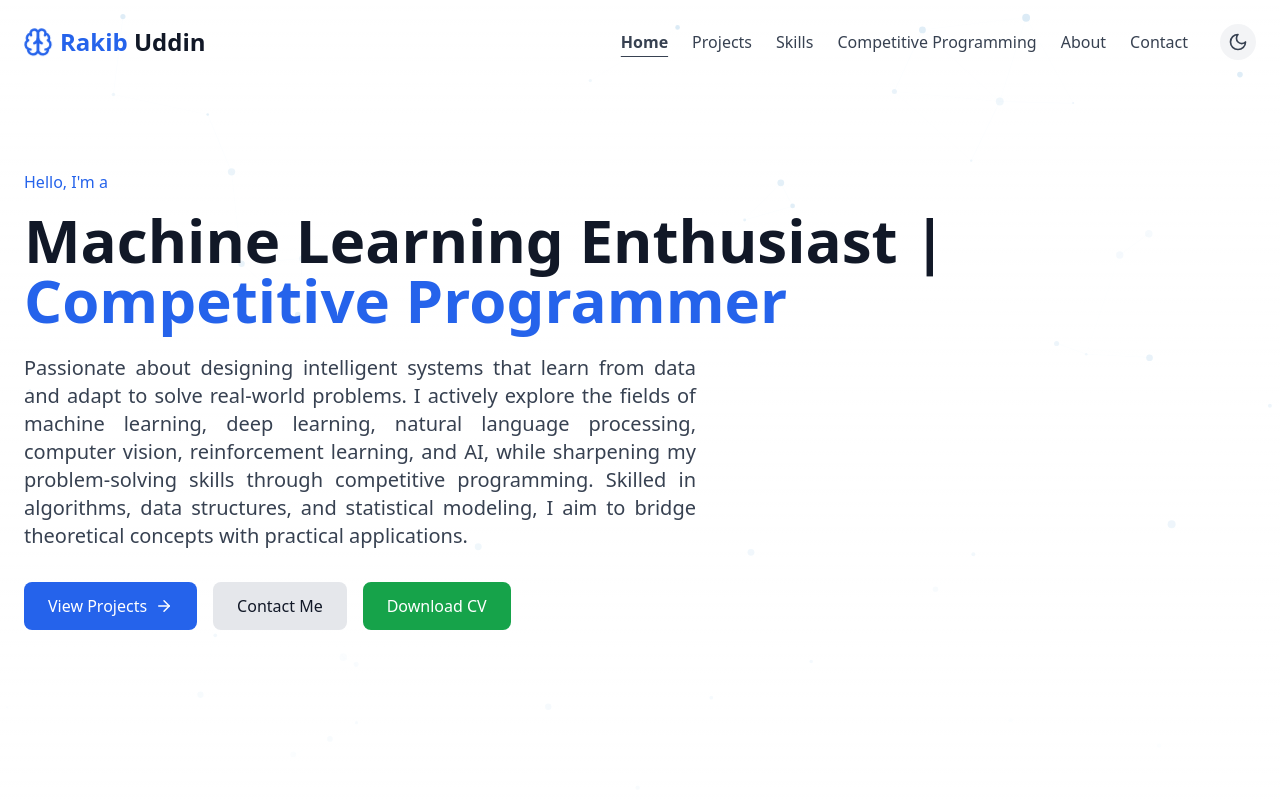
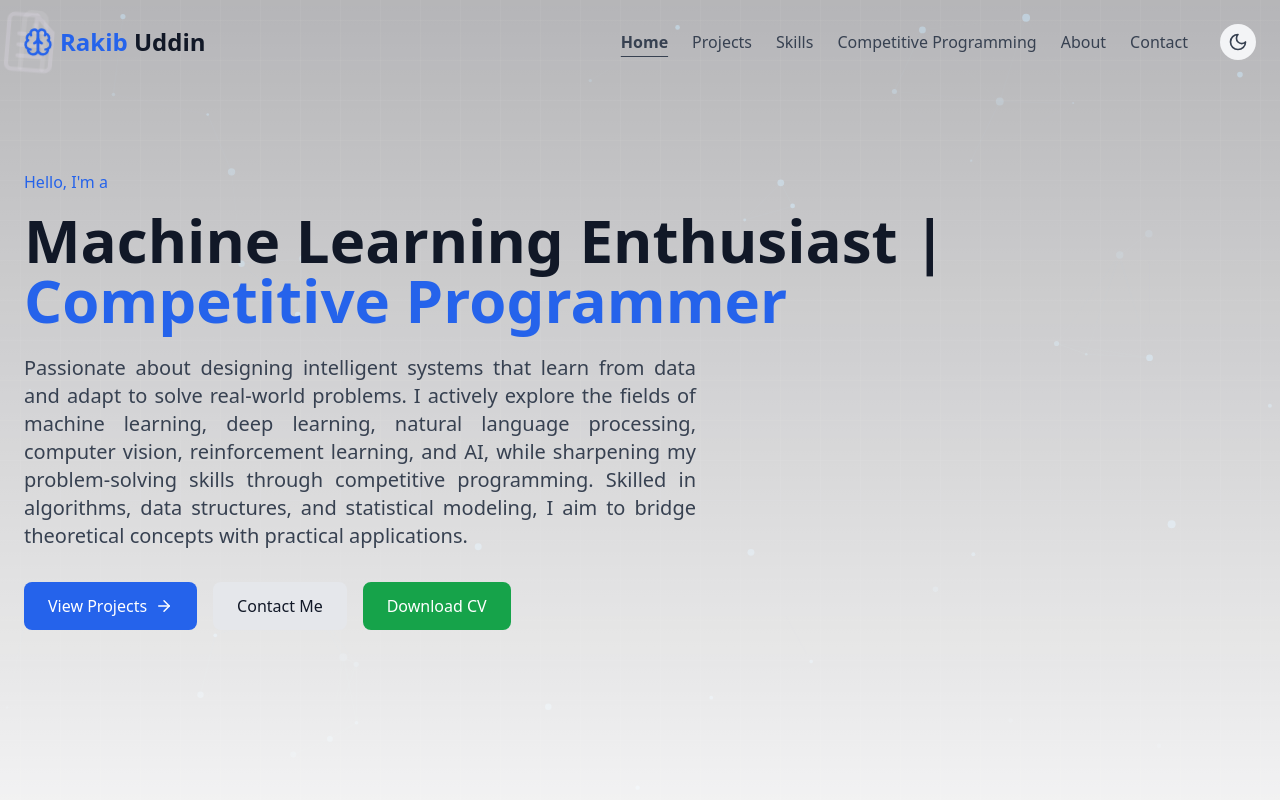
Before and after one commit to MDrakib-uddin/Portfolio, a React (Vite) app: page / in a window 1280 px wide. Shown: the top 800 px of the page. Built offline with nearby package versions, Linux system fonts and the light colour scheme.

Commit message:
Global ResearchAI-style animated background: dark, grid, floating icons (no content change)

```diff
--- a/src/App.tsx
+++ b/src/App.tsx
@@ -9,11 +9,13 @@ import CompetitiveProgramming from './components/sections/CompetitiveProgramming
 import Contact from './components/sections/Contact';
 import Footer from './components/layout/Footer';
 import { ThemeProvider } from './contexts/ThemeContext';
+import BackgroundGrid from './components/layout/BackgroundGrid';
 
 function App() {
   return (
     <ThemeProvider>
-      <div className="min-h-screen bg-white dark:bg-gray-900 text-gray-900 dark:text-white">
+      <BackgroundGrid />
+      <div className="min-h-screen text-gray-900 dark:text-white relative z-10">
         <Navbar />
         <main>
           <Hero />
--- /dev/null
+++ b/src/components/layout/BackgroundGrid.tsx
@@ -0,0 +1,41 @@
+import React from 'react';
+
+const icons = [
+  // Lucide FileText
+  <svg key="file" width="64" height="64" viewBox="0 0 24 24" fill="none" stroke="currentColor" strokeWidth="1.5" strokeLinecap="round" strokeLinejoin="round" className="absolute opacity-20 text-purple-300" style={{left: '10%', top: '20%'}}><path d="M14 2H6a2 2 0 0 0-2 2v16a2 2 0 0 0 2 2h12a2 2 0 0 0 2-2V8z"/><polyline points="14 2 14 8 20 8"/><line x1="16" y1="13" x2="8" y2="13"/><line x1="16" y1="17" x2="8" y2="17"/><line x1="10" y1="9" x2="8" y2="9"/></svg>,
+  // Lucide Bot
+  <svg key="bot" width="80" height="80" viewBox="0 0 24 24" fill="none" stroke="currentColor" strokeWidth="1.5" strokeLinecap="round" strokeLinejoin="round" className="absolute opacity-15 text-purple-400" style={{right: '8%', bottom: '18%'}}><rect x="3" y="11" width="18" height="10" rx="2"/><circle cx="12" cy="5" r="2"/><path d="M12 7v4"/><path d="M8 16h.01"/><path d="M16 16h.01"/></svg>,
+  // Lucide Brain
+  <svg key="brain" width="72" height="72" viewBox="0 0 24 24" fill="none" stroke="currentColor" strokeWidth="1.5" strokeLinecap="round" strokeLinejoin="round" className="absolute opacity-10 text-purple-200" style={{left: '70%', top: '10%'}}><path d="M15.5 5.5A2.5 2.5 0 0 0 13 3h-2a2.5 2.5 0 0 0-2.5 2.5V21"/><path d="M8.5 5.5A2.5 2.5 0 0 1 11 3h2a2.5 2.5 0 0 1 2.5 2.5V21"/><path d="M12 7v4"/><path d="M9 12h6"/></svg>,
+  // Lucide Code
+  <svg key="code" width="56" height="56" viewBox="0 0 24 24" fill="none" stroke="currentColor" strokeWidth="1.5" strokeLinecap="round" strokeLinejoin="round" className="absolute opacity-10 text-purple-300" style={{left: '20%', bottom: '12%'}}><polyline points="16 18 22 12 16 6"/><polyline points="8 6 2 12 8 18"/></svg>,
+];
+
+const iconAnims = [
+  'animate-bgicon1',
+  'animate-bgicon2',
+  'animate-bgicon3',
+  'animate-bgicon4',
+];
+
+const BackgroundGrid: React.FC = () => (
+  <div
+    aria-hidden="true"
+    className="fixed inset-0 w-full h-full z-0 pointer-events-none select-none bg-[#0a0a12]"
+    style={{
+      backgroundImage:
+        `linear-gradient(rgba(255,255,255,0.04) 1px, transparent 1px),` +
+        `linear-gradient(90deg, rgba(255,255,255,0.04) 1px, transparent 1px)`,
+      backgroundSize: '40px 40px',
+      backgroundPosition: 'center',
+    }}
+  >
+    {icons.map((icon, i) => (
+      <div key={i} className={iconAnims[i] + ' absolute w-fit h-fit'} style={{zIndex: 1}}>
+        {icon}
+      </div>
+    ))}
+  </div>
+);
+
+export default BackgroundGrid;
--- a/src/index.css
+++ b/src/index.css
@@ -13,3 +13,28 @@
 @keyframes fadein { from { opacity: 0; transform: scale(0.95); } to { opacity: 1; transform: scale(1); } }
 .animate-fadein { animation: fadein 0.3s cubic-bezier(0.4,0,0.2,1); }
 .project-card { will-change: transform, box-shadow; }
+
+@keyframes bgicon1 {
+  0% { transform: rotate(0deg) translateY(0px) scale(1); }
+  50% { transform: rotate(12deg) translateY(18px) scale(1.08); }
+  100% { transform: rotate(0deg) translateY(0px) scale(1); }
+}
+@keyframes bgicon2 {
+  0% { transform: rotate(0deg) translateX(0px) scale(1); }
+  50% { transform: rotate(-10deg) translateX(-20px) scale(1.05); }
+  100% { transform: rotate(0deg) translateX(0px) scale(1); }
+}
+@keyframes bgicon3 {
+  0% { transform: rotate(0deg) scale(1); }
+  50% { transform: rotate(18deg) scale(1.12); }
+  100% { transform: rotate(0deg) scale(1); }
+}
+@keyframes bgicon4 {
+  0% { transform: rotate(0deg) translateY(0px) scale(1); }
+  50% { transform: rotate(-8deg) translateY(-16px) scale(1.07); }
+  100% { transform: rotate(0deg) translateY(0px) scale(1); }
+}
+.animate-bgicon1 { animation: bgicon1 32s ease-in-out infinite; }
+.animate-bgicon2 { animation: bgicon2 28s linear infinite; }
+.animate-bgicon3 { animation: bgicon3 36s ease-in-out infinite; }
+.animate-bgicon4 { animation: bgicon4 24s linear infinite; }
```
